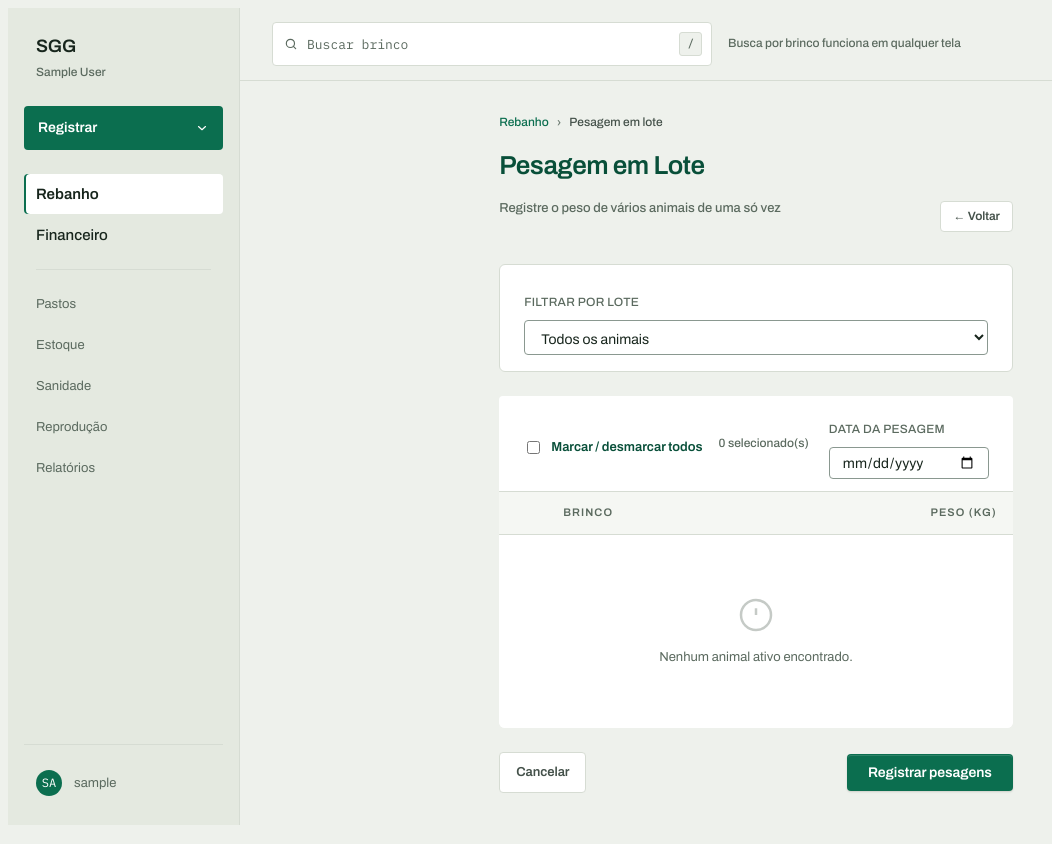
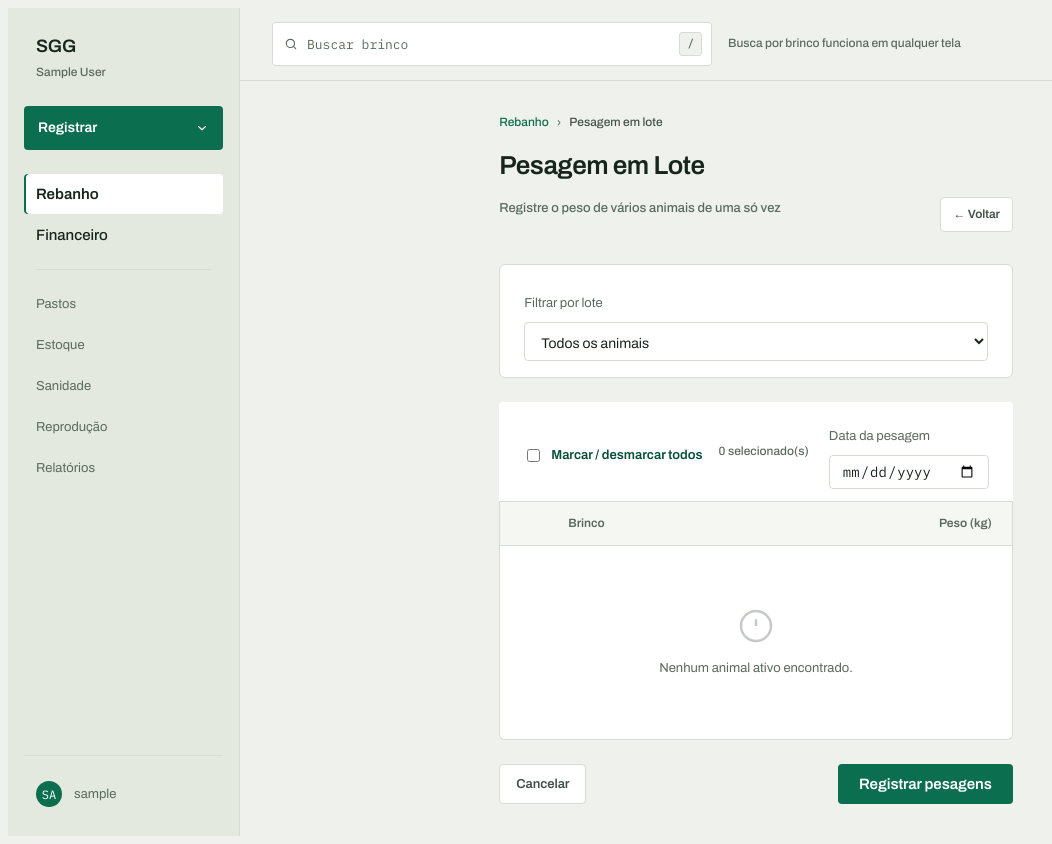
Before and after one commit to Dom1ng0s/sistema_gado, a Flask app: page /pesagem-lote in a window 1280 px wide. Shown: the whole page, without its empty margins (0-1052 px from the left). Run offline with Flask 3, Linux system fonts and the light colour scheme; the visitor is signed in with stand-in values (Sample User, id 1); data that the repository does not hold is empty; some libraries are stand-ins or nearby versions.

Commit message:
feat(design): componentes passam a seguir o conceito instrumento
Cartão, mostrador, tabela, etiqueta, botão, campo, aba e modal
reestilizados. Como as páginas já usavam estas classes, as 38 telas
mudaram de uma vez.

O que guia o conjunto: número é monoespaçado em todo lugar (valor de
métrica, célula numérica, brinco, campo que recebe número), separação
entre blocos é fio de 1px e não sombra, e cor só aparece quando um
limite foi cruzado.

Mudanças que carregam decisão, não só estilo:

.label perdeu a caixa alta. Em rótulo pequeno ela custa legibilidade e,
num layout que já separa por fio e por tamanho, não carregava informação.

.btn-accent era preenchido em âmbar. Com o âmbar virando óxido, "Vacina
em Lote" e "Ver calendário" passariam a parecer alerta. Virou contorno
na tinta de dado: distingue-se do secundário sem gritar perigo.

.gmd-cell tem três faixas e a paleta tem duas tintas. Médio passa a usar
o tom claro do óxido e baixo o cheio, com a largura da barra continuando
a carregar a diferença — a leitura não depende de separar dois vermelhos.

.trend perdeu a pílula e .badge virou retângulo: sem preenchimento
decorativo, a tinta sozinha já distingue dentro e fora do limite.

Verificado por estilo computado no app rodando.

Co-Authored-By: Claude Opus 5 <noreply@anthropic.com>

```diff
--- a/static/css/design_system.css
+++ b/static/css/design_system.css
@@ -245,7 +245,7 @@ h4 { font-size: var(--text-md);  line-height: var(--leading-snug);  letter-spaci
   font-size: var(--text-2xl);
   font-weight: var(--weight-semibold);
   line-height: var(--leading-tight);
-  color: var(--color-primary-dark);
+  color: var(--color-ink);
   letter-spacing: var(--tracking-display);
 }
 
@@ -267,12 +267,22 @@ h4 { font-size: var(--text-md);  line-height: var(--leading-snug);  letter-spaci
   color: var(--color-ink);
 }
 
+/* Rótulo de leitura. Era caixa alta com tracking aberto; virou sentença.
+   Caixa alta em rótulo pequeno custa legibilidade e, num layout que já
+   separa tudo por fio e por tamanho, não estava carregando informação. */
 .label {
-  font-size: var(--text-xs);
-  font-weight: var(--weight-medium);
-  letter-spacing: var(--tracking-caps);
-  text-transform: uppercase;
+  font-size: var(--text-sm);
+  font-weight: var(--weight-regular);
+  letter-spacing: var(--tracking-body);
   color: var(--color-ink-tertiary);
+}
+
+/* Todo número do sistema é monoespaçado — a tarefa é comparar colunas.
+   Use em valor de métrica, célula numérica, data, dinheiro e identificador. */
+.num,
+.dado {
+  font-family: var(--font-dado);
+  font-feature-settings: 'tnum' 1;
 }
 
 /* ── Shell: coluna lateral + área de conteúdo ─────────────────
@@ -981,9 +984,9 @@ h4 { font-size: var(--text-md);  line-height: var(--leading-snug);  letter-spaci
    dá para varrer a coluna sem ler valor por valor. */
 .table-wrapper {
   overflow-x: auto;
+  border: 1px solid var(--color-border);
   border-radius: var(--radius-lg);
   background: var(--color-surface);
-  box-shadow: var(--shadow-xs);
 }
 
 table {
@@ -991,16 +994,14 @@ table {
   border-collapse: collapse;
   background: var(--color-surface);
   font-size: var(--text-sm);
-  font-variant-numeric: tabular-nums;
 }
 
 thead th {
-  padding: var(--space-3) var(--space-4);
+  padding: var(--space-3) var(--space-5);
   text-align: left;
-  font-size: 0.6875rem;
+  font-size: var(--text-xs);
   font-weight: var(--weight-semibold);
-  letter-spacing: 0.1em;
-  text-transform: uppercase;
+  letter-spacing: var(--tracking-body);
   color: var(--color-ink-tertiary);
   background: var(--color-surface-raised);
   border-bottom: 1px solid var(--color-border);
@@ -1013,7 +1014,7 @@ tbody tr {
 
 tbody td,
 tbody th {
-  padding: var(--space-3) var(--space-4);
+  padding: var(--space-3) var(--space-5);
   border-bottom: 1px solid var(--color-border);
   color: var(--color-ink-secondary);
   font-size: var(--text-sm);
@@ -1137,26 +1147,20 @@ tbody th[scope="row"] {
   border: 0;
 }
 
-/* O brilho interno de 1px no topo dá volume ao botão sólido sem sombra
-   pesada — a luz bate na quina superior, como num objeto real. */
+/* Botão chapado: sem brilho interno nem sombra. O volume saiu junto com
+   a sombra dos cartões — neste conceito, relevo é reservado ao que
+   realmente flutua. */
 .btn-primary {
   background: var(--color-primary);
   color: #fff;
-  box-shadow: 0 1px 2px rgba(42, 38, 26, 0.16),
-              inset 0 1px 0 rgba(255, 255, 255, 0.14);
-}
-
-.btn-primary:hover {
-  background: var(--color-primary-dark);
-  box-shadow: 0 2px 6px rgba(42, 38, 26, 0.20),
-              inset 0 1px 0 rgba(255, 255, 255, 0.14);
-}
+}
+
+.btn-primary:hover { background: var(--color-primary-dark); }
 
 .btn-secondary {
   background: var(--color-surface);
   color: var(--color-ink-secondary);
-  border-color: var(--n-200);
-  box-shadow: var(--shadow-xs);
+  border-color: var(--color-border);
 }
 
 .btn-secondary:hover {
@@ -1191,15 +1199,15 @@ tbody th[scope="row"] {
 }
 
 .btn-danger {
-  background: var(--color-danger-bg);
+  background: var(--color-surface);
   color: var(--color-danger-dark);
-  border: 0.5px solid var(--color-danger);
+  border-color: var(--color-danger);
 }
 
 .btn-danger:hover { background: var(--color-danger); color: #fff; }
 
-.btn-sm { font-size: var(--text-xs); padding: 5px var(--space-3); }
-.btn-lg { font-size: var(--text-base); padding: 10px var(--space-5); }
+.btn-sm { font-size: var(--text-xs); padding: 7px var(--space-3); }
+.btn-lg { font-size: var(--text-md); padding: 11px var(--space-5); }
 .btn-block { width: 100%; justify-content: center; }
 
 /* ── Formulários ─────────────────────────────────────────── */
@@ -1218,11 +1226,21 @@ tbody th[scope="row"] {
   font-size: var(--text-base);
   color: var(--color-ink);
   background: var(--color-surface);
-  border: 1px solid var(--color-border-strong);
+  border: 1px solid var(--color-border);
   border-radius: var(--radius-md);
-  padding: 8px var(--space-3);
+  padding: 10px var(--space-3);
   width: 100%;
   transition: border-color var(--transition-fast), box-shadow var(--transition-fast);
+}
+
+/* Campo que recebe número usa a mesma monoespaçada da leitura: o valor
+   digitado e o valor exibido depois têm que ter a mesma forma. */
+.form-input[type="number"],
+.form-input[type="date"],
+.form-input[inputmode="decimal"],
+.form-input[inputmode="numeric"] {
+  font-family: var(--font-dado);
+  font-feature-settings: 'tnum' 1;
 }
 
 .form-input:focus,
```
Also changed, not shown: other parts of static/css/design_system.css (+90 -81 lines).
